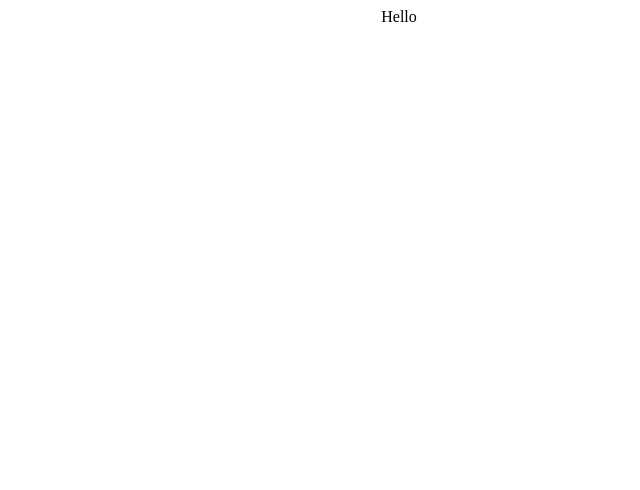
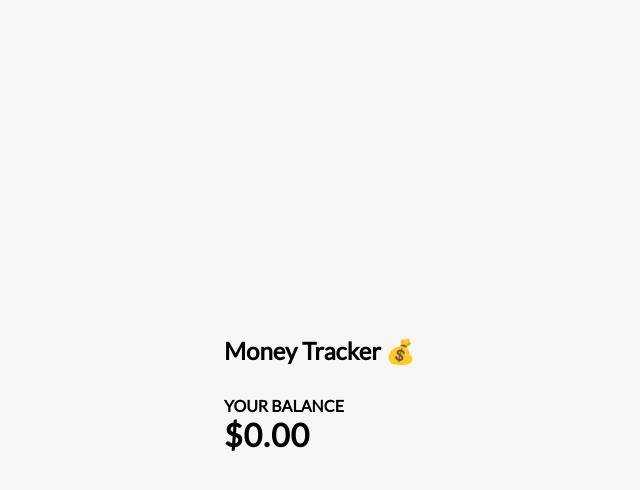
Before and after one commit to Arecio3/shmoney-tracker, a React (Create React App) app: page / in a window 1280 px wide. Shown: the top 490 px of the page, without its empty margins (241-881 px from the left). Built offline with nearby package versions, Linux system fonts and the light colour scheme.

Commit message:
Added header component and global styles

```diff
--- a/public/index.html
+++ b/public/index.html
@@ -24,7 +24,7 @@
       work correctly both with client-side routing and a non-root public URL.
       Learn how to configure a non-root public URL by running `npm run build`.
     -->
-    <title>React App</title>
+    <title>Money Tracker</title>
   </head>
   <body>
     <noscript>You need to enable JavaScript to run this app.</noscript>
--- a/src/App.css
+++ b/src/App.css
@@ -1,38 +1,151 @@
-.App {
-  text-align: center;
+@import url('https://fonts.googleapis.com/css?family=Lato&display=swap');
+
+:root {
+  --box-shadow: 0 1px 3px rgba(0, 0, 0, 0.12), 0 1px 2px rgba(0, 0, 0, 0.24);
 }
 
-.App-logo {
-  height: 40vmin;
-  pointer-events: none;
+* {
+  box-sizing: border-box;
 }
 
-@media (prefers-reduced-motion: no-preference) {
-  .App-logo {
-    animation: App-logo-spin infinite 20s linear;
-  }
-}
-
-.App-header {
-  background-color: #282c34;
-  min-height: 100vh;
+body {
+  background-color: #f7f7f7;
   display: flex;
   flex-direction: column;
   align-items: center;
   justify-content: center;
-  font-size: calc(10px + 2vmin);
-  color: white;
+  min-height: 100vh;
+  margin: 0;
+  font-family: 'Lato', sans-serif;
 }
 
-.App-link {
-  color: #61dafb;
+.container {
+  margin: 30px auto;
+  width: 350px;
 }
 
-@keyframes App-logo-spin {
-  from {
-    transform: rotate(0deg);
-  }
-  to {
-    transform: rotate(360deg);
-  }
+h1 {
+  letter-spacing: 1px;
+  margin: 0;
 }
+
+h3 {
+  border-bottom: 1px solid #bbb;
+  padding-bottom: 10px;
+  margin: 40px 0 10px;
+}
+
+h4 {
+  margin: 0;
+  text-transform: uppercase;
+}
+
+.inc-exp-container {
+  background-color: #fff;
+  box-shadow: var(--box-shadow);
+  padding: 20px;
+  display: flex;
+  justify-content: space-between;
+  margin: 20px 0;
+}
+
+.inc-exp-container > div {
+  flex: 1;
+  text-align: center;
+}
+
+.inc-exp-container > div:first-of-type {
+  border-right: 1px solid #dedede;
+}
+
+.money {
+  font-size: 20px;
+  letter-spacing: 1px;
+  margin: 5px 0;
+}
+
+.money.plus {
+  color: #2ecc71;
+}
+
+.money.minus {
+  color: #c0392b;
+}
+
+label {
+  display: inline-block;
+  margin: 10px 0;
+}
+
+input[type='text'],
+input[type='number'] {
+  border: 1px solid #dedede;
+  border-radius: 2px;
+  display: block;
+  font-size: 16px;
+  padding: 10px;
+  width: 100%;
+}
+
+.btn {
+  cursor: pointer;
+  background-color: #9c88ff;
+  box-shadow: var(--box-shadow);
+  color: #fff;
+  border: 0;
+  display: block;
+  font-size: 16px;
+  margin: 10px 0 30px;
+  padding: 10px;
+  width: 100%;
+}
+
+.btn:focus,
+.delete-btn:focus {
+  outline: 0;
+}
+
+.list {
+  list-style-type: none;
+  padding: 0;
+  margin-bottom: 40px;
+}
+
+.list li {
+  background-color: #fff;
+  box-shadow: var(--box-shadow);
+  color: #333;
+  display: flex;
+  justify-content: space-between;
+  position: relative;
+  padding: 10px;
+  margin: 10px 0;
+}
+
+.list li.plus {
+  border-right: 5px solid #2ecc71;
+}
+
+.list li.minus {
+  border-right: 5px solid #c0392b;
+}
+
+.delete-btn {
+  cursor: pointer;
+  background-color: #e74c3c;
+  border: 0;
+  color: #fff;
+  font-size: 20px;
+  line-height: 20px;
+  padding: 2px 5px;
+  position: absolute;
+  top: 50%;
+  left: 0;
+  transform: translate(-100%, -50%);
+  opacity: 0;
+  transition: opacity 0.3s ease;
+}
+
+.list li:hover .delete-btn {
+  opacity: 1;
+}
--- a/src/App.js
+++ b/src/App.js
@@ -1,9 +1,14 @@
 import './App.css';
+import Header from './components/Header';
+import Balance from './components/Balance';
 
 function App() {
   return (
     <div className="App">
-      Hello
+      <Header />
+      <div className="container">
+        <Balance />
+      </div>
     </div>
   );
 }
--- /dev/null
+++ b/src/components/Balance.js
@@ -0,0 +1,12 @@
+import React from 'react'
+
+const Balance = () => {
+  return (
+    <>
+      <h4>Your Balance</h4>
+      <h1 id="balance">$0.00</h1>
+    </>
+  )
+}
+
+export default Balance
--- /dev/null
+++ b/src/components/Header.js
@@ -0,0 +1,9 @@
+import React from 'react'
+
+const Header = () => {
+  return (
+    <h2>Money Tracker &#128176;</h2>
+  )
+}
+// 128176  1F4B0
+export default Header
```
Also changed, not shown: src/components/IncomeExpenses.js (added, +18 -0 lines).
